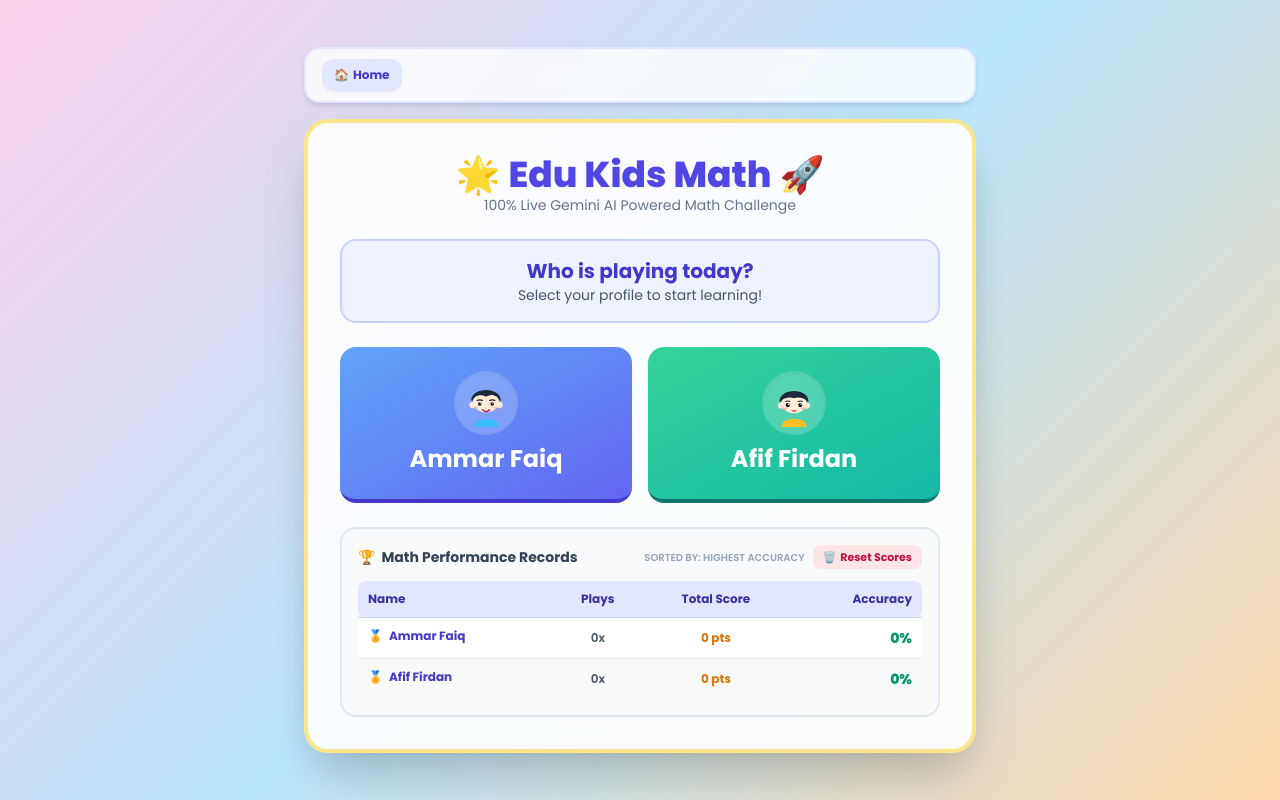
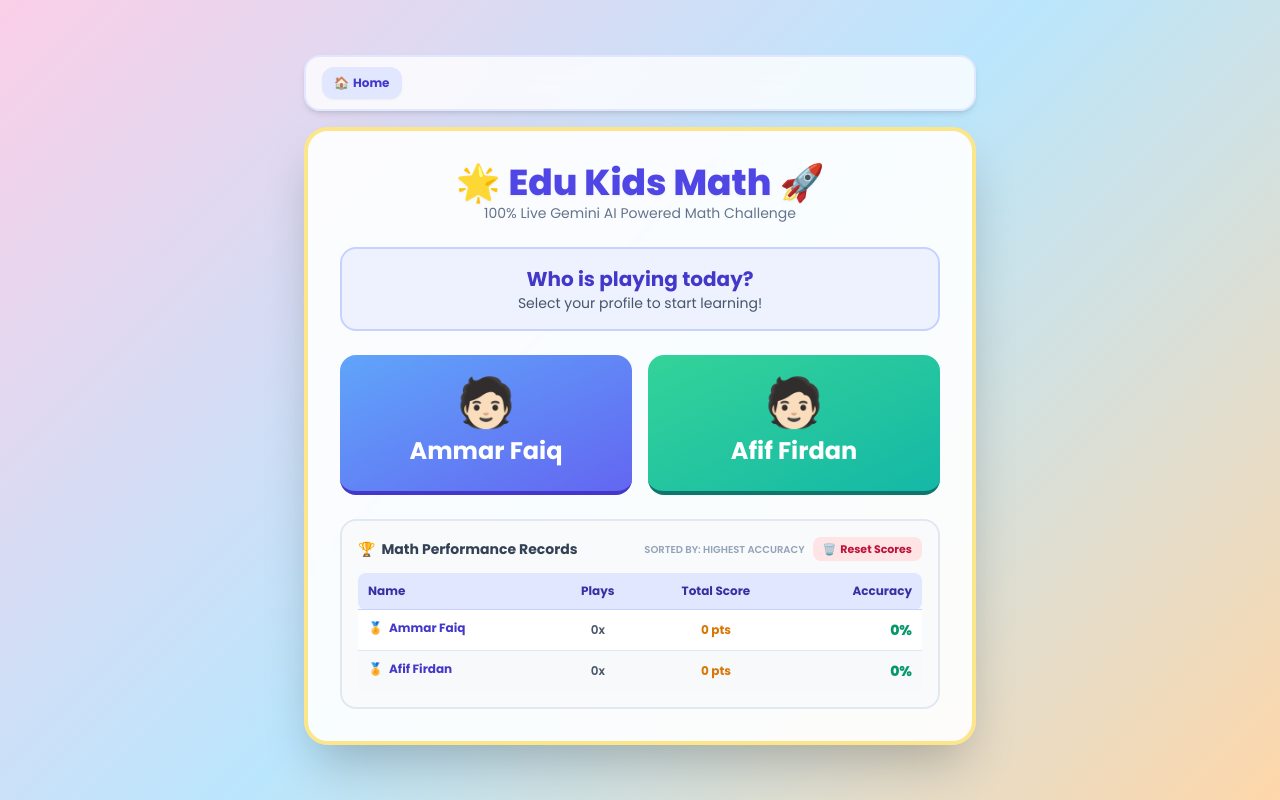
Before and after one commit to hantusoleh/edugame, a plain HTML site: page index.html in a window 1280 px wide. Drawn offline with nearby package versions, Linux system fonts and the light colour scheme.

Commit message:
Update index.html

```diff
--- a/index.html
+++ b/index.html
@@ -65,66 +65,12 @@
 
             <div class="grid grid-cols-1 sm:grid-cols-2 gap-4">
                 <button onclick="selectProfile('Ammar Faiq')" class="pop-card bg-gradient-to-br from-blue-400 to-indigo-500 text-white p-6 rounded-2xl text-center border-b-4 border-indigo-700 font-bold flex flex-col items-center">
-                    <div class="w-16 h-16 mb-2 bg-white/20 rounded-full p-1.5 flex items-center justify-center shadow-inner">
-                        <svg viewBox="0 0 100 100" class="w-full h-full">
-                            <!-- Hair back -->
-                            <path d="M22 45 C20 20, 80 20, 78 45 Z" fill="#1e293b"/>
-                            <!-- Ears -->
-                            <circle cx="24" cy="54" r="6" fill="#fde6d8"/>
-                            <circle cx="76" cy="54" r="6" fill="#fde6d8"/>
-                            <!-- Face (Light/Fair Asian Skin Tone) -->
-                            <path d="M25 46 C25 75, 75 75, 75 46 C75 28, 25 28, 25 46 Z" fill="#ffedd5"/>
-                            <!-- Neat Side-Part Hair -->
-                            <path d="M22 46 C22 18, 78 18, 78 46 C74 34, 62 32, 50 38 C38 32, 26 36, 22 46 Z" fill="#1e293b"/>
-                            <!-- Eyes -->
-                            <circle cx="38" cy="52" r="3.5" fill="#0f172a"/>
-                            <circle cx="62" cy="52" r="3.5" fill="#0f172a"/>
-                            <circle cx="39" cy="51" r="1" fill="#ffffff"/>
-                            <circle cx="63" cy="51" r="1" fill="#ffffff"/>
-                            <!-- Eyebrows -->
-                            <path d="M33 45 Q38 43 43 45" stroke="#1e293b" stroke-width="2.5" fill="none" stroke-linecap="round"/>
-                            <path d="M57 45 Q62 43 67 45" stroke="#1e293b" stroke-width="2.5" fill="none" stroke-linecap="round"/>
-                            <!-- Rosy Cheeks -->
-                            <ellipse cx="32" cy="59" rx="4.5" ry="2.5" fill="#fda4af" opacity="0.6"/>
-                            <ellipse cx="68" cy="59" rx="4.5" ry="2.5" fill="#fda4af" opacity="0.6"/>
-                            <!-- Cheerful Smile -->
-                            <path d="M43 63 Q50 70 57 63" stroke="#be123c" stroke-width="2.5" fill="none" stroke-linecap="round"/>
-                            <!-- Shirt Collar -->
-                            <path d="M30 85 Q50 76 70 85 L75 96 L25 96 Z" fill="#38bdf8"/>
-                        </svg>
-                    </div>
+                    <span class="text-5xl mb-2">🧑🏻</span>
                     <span class="text-2xl">Ammar Faiq</span>
                 </button>
 
                 <button onclick="selectProfile('Afif Firdan')" class="pop-card bg-gradient-to-br from-emerald-400 to-teal-500 text-white p-6 rounded-2xl text-center border-b-4 border-teal-700 font-bold flex flex-col items-center">
-                    <div class="w-16 h-16 mb-2 bg-white/20 rounded-full p-1.5 flex items-center justify-center shadow-inner">
-                        <svg viewBox="0 0 100 100" class="w-full h-full">
-                            <!-- Hair back -->
-                            <path d="M23 47 C21 22, 79 22, 77 47 Z" fill="#1e293b"/>
-                            <!-- Ears -->
-                            <circle cx="25" cy="55" r="6" fill="#fde6d8"/>
-                            <circle cx="75" cy="55" r="6" fill="#fde6d8"/>
-                            <!-- Rounder Younger Face (Fair Asian Skin Tone) -->
-                            <path d="M26 48 C26 77, 74 77, 74 48 C74 30, 26 30, 26 48 Z" fill="#ffedd5"/>
-                            <!-- Cute Bowl/Fringe Hair -->
-                            <path d="M22 48 C22 20, 78 20, 78 48 C68 38, 56 38, 50 41 C44 38, 32 38, 22 48 Z" fill="#1e293b"/>
-                            <!-- Big Cute Eyes -->
-                            <circle cx="38" cy="54" r="4" fill="#0f172a"/>
-                            <circle cx="62" cy="54" r="4" fill="#0f172a"/>
-                            <circle cx="39.5" cy="52.5" r="1.3" fill="#ffffff"/>
-                            <circle cx="63.5" cy="52.5" r="1.3" fill="#ffffff"/>
-                            <!-- Soft Eyebrows -->
-                            <path d="M34 47 Q38 45 42 47" stroke="#1e293b" stroke-width="2" fill="none" stroke-linecap="round"/>
-                            <path d="M58 47 Q62 45 66 47" stroke="#1e293b" stroke-width="2" fill="none" stroke-linecap="round"/>
-                            <!-- Rosy Cheeks -->
-                            <ellipse cx="32" cy="61" rx="5" ry="2.8" fill="#fda4af" opacity="0.65"/>
-                            <ellipse cx="68" cy="61" rx="5" ry="2.8" fill="#fda4af" opacity="0.65"/>
-                            <!-- Happy Open Smile -->
-                            <path d="M44 64 Q50 71 56 64 Z" fill="#f43f5e"/>
-                            <!-- Shirt Collar -->
-                            <path d="M30 85 Q50 76 70 85 L75 96 L25 96 Z" fill="#fbbf24"/>
-                        </svg>
-                    </div>
+                    <span class="text-5xl mb-2">🧑🏻</span>
                     <span class="text-2xl">Afif Firdan</span>
                 </button>
             </div>
```
